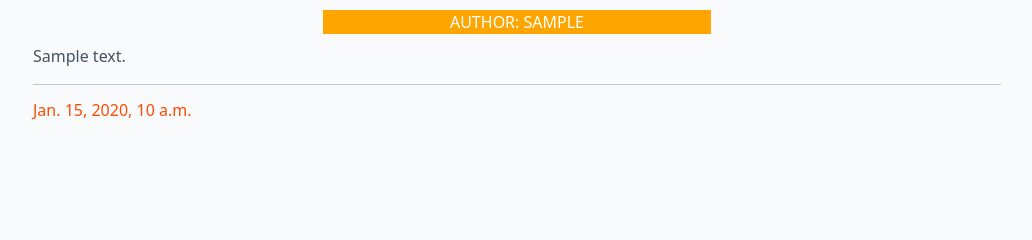
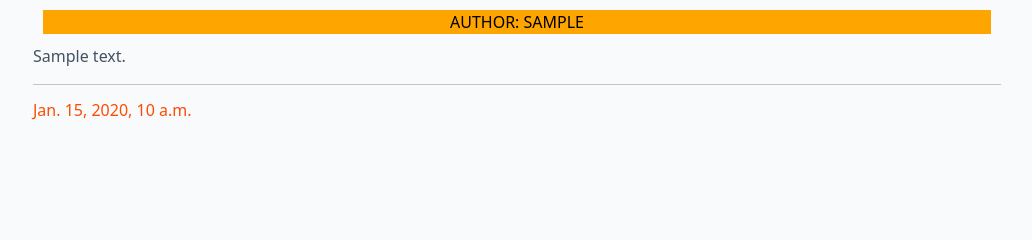
Before and after one commit to paddyhockey1/Anaheim-Ducks-Fanblog, a Django app: page / in a window 1280 px wide. Shown: the part 282-522 px from the top of the page, without its empty margins (123-1155 px from the left). Run offline with Django 5.2, Linux system fonts and the light colour scheme; tables that the repository leaves empty hold one stand-in row (values such as "Sample post").

Commit message:
Fix: Collectstatic issue in Heroku

```diff
--- a/static/css/style.css
+++ b/static/css/style.css
@@ -39,13 +39,21 @@ body {
     position: relative;
 }
 
-.image-flash {
+/* .image-flash {
     min-width: 30% !;
     left: -2px;
     background-color: orange !important;
     width: 40% !important;
     text-align: center !important;
     margin: 10px 30% !important;
+} */
+
+.image-flash {
+min-width: 30%;
+left: -2px;
+background-color: orange !important;
+text-align: center !important;
+margin: 10px!important;
 }
 
 .scale {
@@ -54,7 +62,7 @@ body {
 }
 
 .author {
-    color: white;
+    color: black;
     margin: 4px;
     text-transform: uppercase;
 }
```
